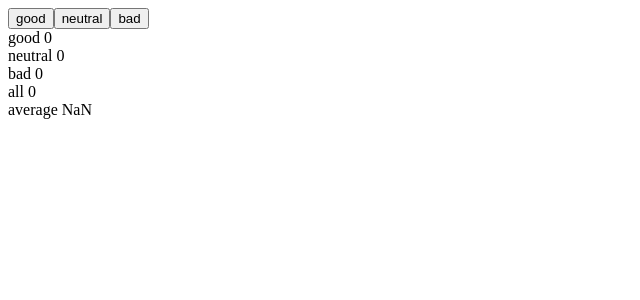
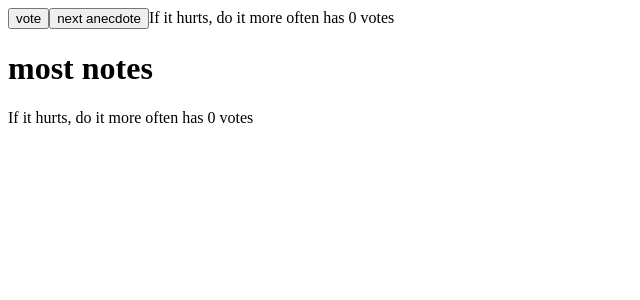
Before and after one commit to gopractitioner/Helsinki-FullStack-Open, a React (Create React App) app in the folder part1-ex/: page / in a window 1280 px wide. Shown: the top 300 px of the page, without its empty margins (0-640 px from the left). Built offline with nearby package versions, Linux system fonts and the light colour scheme.

Commit message:
1.12-1.14

```diff
--- a/part1-ex/src/App.js
+++ b/part1-ex/src/App.js
@@ -1,56 +1,33 @@
 import { useState } from 'react'
 
-const Button = ({ onClick, text }) => (
-  <button onClick={onClick}>
-    {text}
-  </button>
-)
-const StatisticLine = ({ text, value }) => {
+const App = () => {
+  const anecdotes = [
+    'If it hurts, do it more often',
+    'Adding manpower to a late software project makes it later!',
+    'The first 90 percent of the code accounts for the first 10 percent of the development time...The remaining 10 percent of the code accounts for the other 90 percent of the development time.',
+    'Any fool can write code that a computer can understand. Good programmers write code that humans can understand.',
+    'Premature optimization is the root of all evil.',
+    'Debugging is twice as hard as writing the code in the first place. Therefore, if you write the code as cleverly as possible, you are, by definition, not smart enough to debug it.',
+    'Programming without an extremely heavy use of console.log is same as if a doctor would refuse to use x-rays or blood tests when diagnosing patients'
+  ]
+  const getRandomIntInclusive = (min, max) => {
+    const minCeiled = Math.ceil(min);
+    const maxFloored = Math.floor(max);
+    return Math.floor(Math.random() * (maxFloored - minCeiled + 1) + minCeiled); // 包含最小值和最大值
+  }
+
+
+  const [selected, setSelected] = useState(0)
+  const [votes, setVotes] = useState(new Array(anecdotes.length).fill(0))
   return (
     <div>
-      {text} {value}
+      <button onClick={() => setVotes(votes.map((vote, index) => index === selected ? vote + 1 : vote))}>vote</button>
+      <button onClick={() => setSelected(getRandomIntInclusive(0, anecdotes.length - 1))}>next anecdote</button>
+      {anecdotes[selected]} has {votes[selected]} votes
+      <h1>most notes</h1>
+      {anecdotes[votes.indexOf(Math.max(...votes))]} has {Math.max(...votes)} votes
     </div>
   )
 }
-const Statistic = (props) => {
-  return (
-    <div>
-      <StatisticLine text="good" value={props.good} />
-      <StatisticLine text="neutral" value={props.neutral} />
-      <StatisticLine text="bad" value={props.bad} />
-      <StatisticLine text="all" value={props.total} />
-      <StatisticLine text="average" value={(props.good - props.bad) / props.total} />
-    </div>
-  )
-}
-const App = () => {
-  const [good, setGood] = useState(0)
-  const [neutral, setNeutral] = useState(0)
-  const [bad, setBad] = useState(0)
-  const [total, setTotal] = useState(0)
-  const handleGood = () => {
-    setGood(good + 1)
-    setTotal(total + 1)
-  }
-  const handleNeutral = () => {
-    setNeutral(neutral + 1)
-    setTotal(total + 1)
-  }
-  const handleBad = () => {
-    setBad(bad + 1)
-    setTotal(total + 1)
-  }
-  return (
-    <div>
-      {/* <button onClick={handleGood}>good</button>
-      <button onClick={handleNeutral}>neutral</button>
-      <button onClick={handleBad}>bad</button> */}
-      <Button onClick={handleGood} text="good" />
-      <Button onClick={handleNeutral} text="neutral" />
-      <Button onClick={handleBad} text="bad" />
-      {/* <Statistics good={good} neutral={neutral} bad={bad} total={total} /> */}
-      <Statistic good={good} neutral={neutral} bad={bad} total={total} />
-    </div>
-  )
-}
+
 export default App
```
